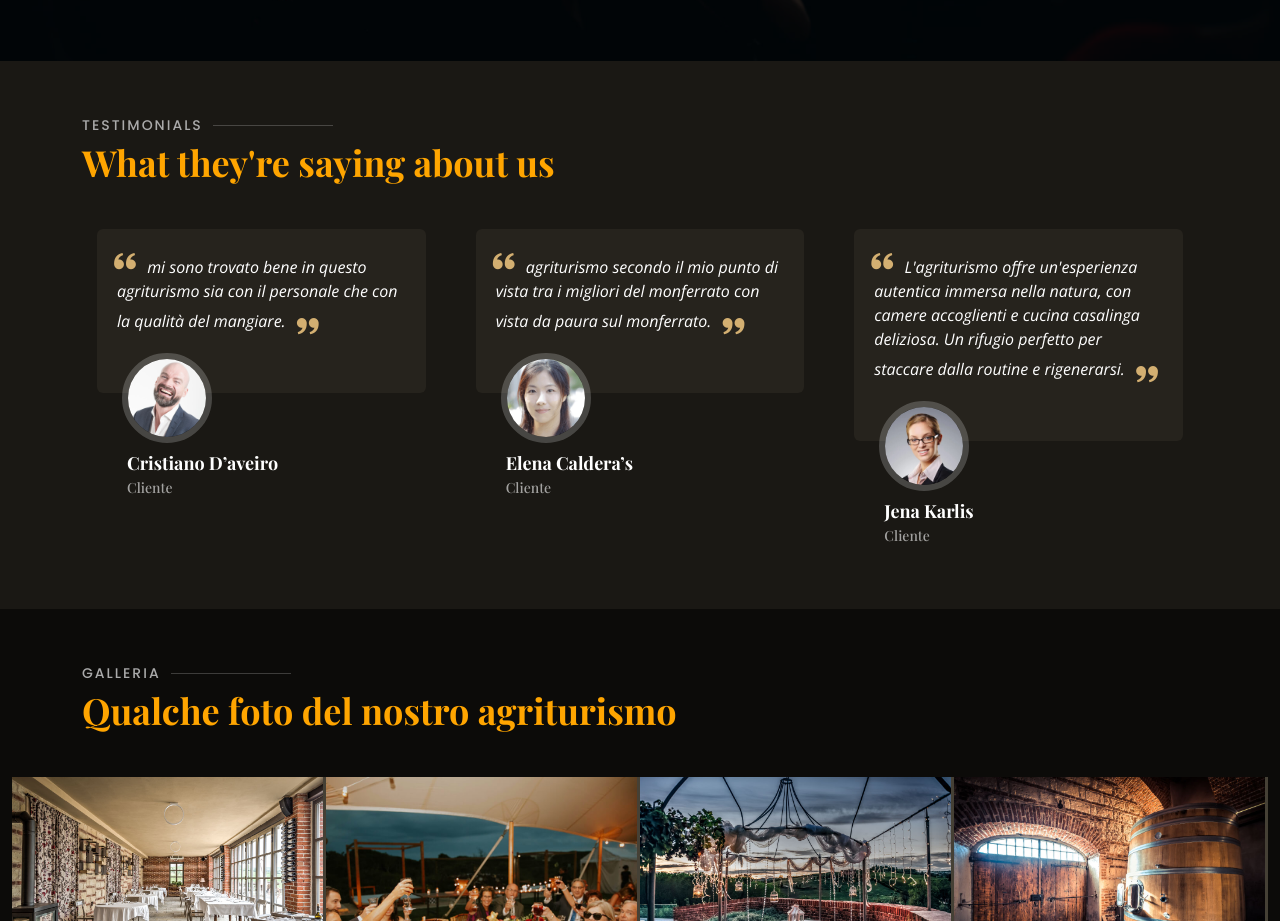
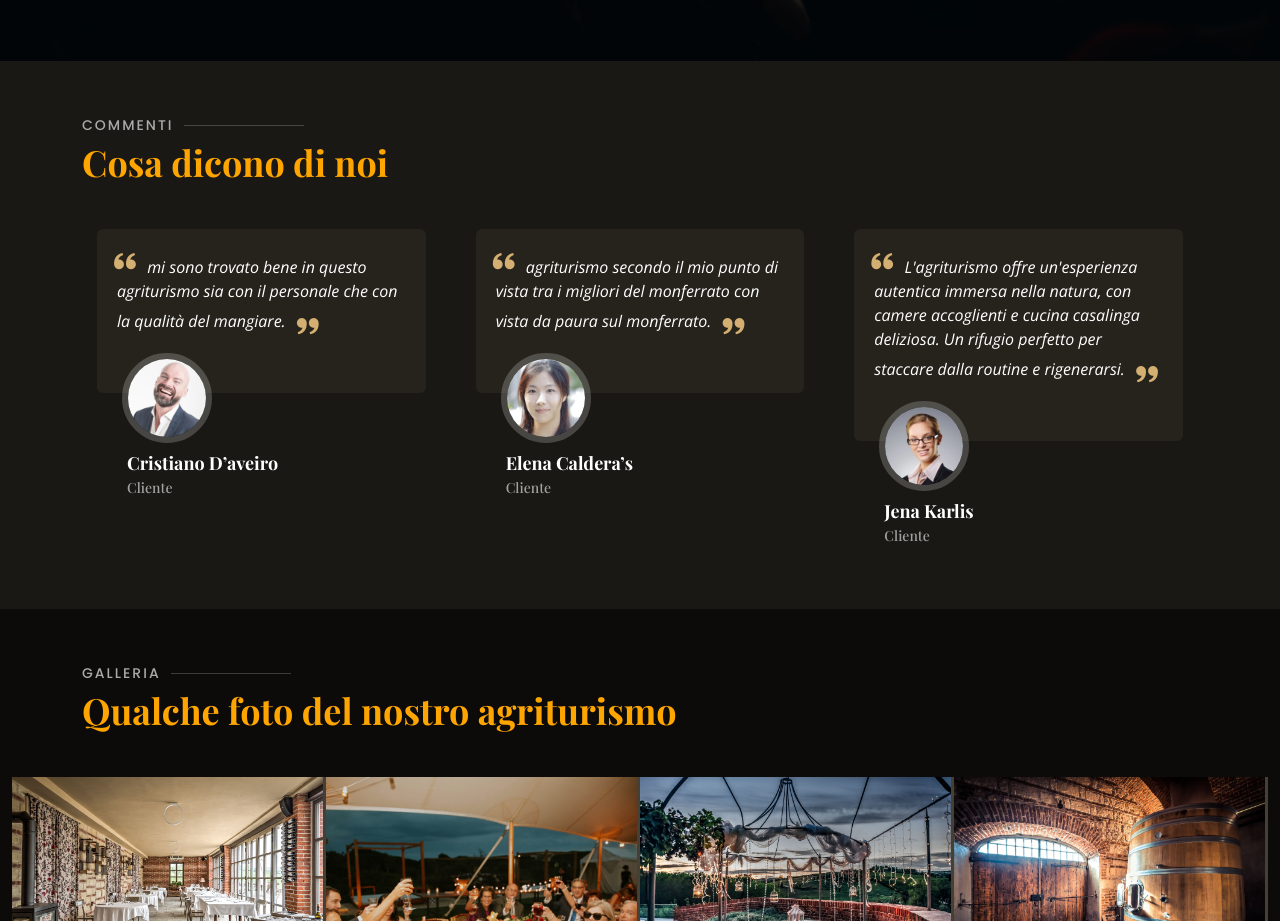
Before and after one commit to IlRussoDiGrana/Agriturismo-nta-al-munfra, a plain HTML site: page index.html in a window 1280 px wide. Shown: the part 5502-6423 px from the top of the page. Drawn offline with nearby package versions, Linux system fonts and the light colour scheme; a web font is replaced by a local one.

Commit message:
Update index.html

```diff
--- a/index.html
+++ b/index.html
@@ -805,8 +805,8 @@
       <div class="container" data-aos="fade-up">
 
         <div class="section-title">
-          <h2>Testimonials</h2>
-          <p>What they're saying about us</p>
+          <h2>Commenti</h2>
+          <p>Cosa dicono di noi</p>
         </div>
 
         <div class="testimonials-slider swiper" data-aos="fade-up" data-aos-delay="100">
```
